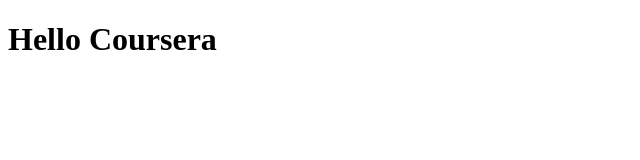
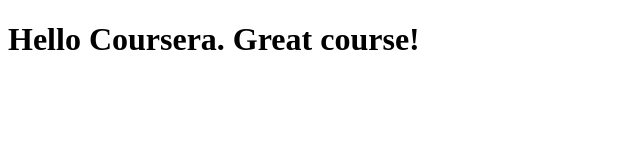
Before and after one commit to johnson1330/coursera-test, a plain HTML site: page site/index.html in a window 1280 px wide. Shown: the whole page, without its empty margins (0-640 px from the left). Drawn offline with Linux system fonts and the light colour scheme.

Commit message:
Small addition to our page content

```diff
--- a/site/index.html
+++ b/site/index.html
@@ -4,6 +4,6 @@
 	<title>Hello Coursera</title>
 </head>
 <body>
-<h1>Hello Coursera</h1>
+<h1>Hello Coursera. Great course!</h1>
 </body>
 </html>
```
